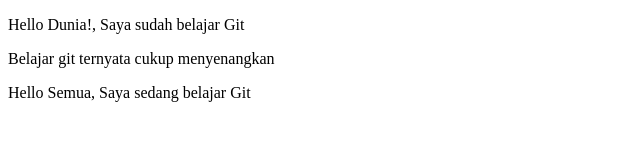
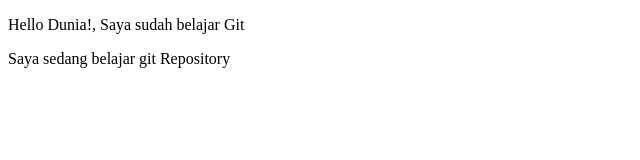
Before and after one commit to emaliapm/belajar-git, a plain HTML site: page index.html in a window 1280 px wide. Shown: the whole page, without its empty margins (0-640 px from the left). Drawn offline with Linux system fonts and the light colour scheme.

Commit message:
Mengubah Judul dan Text di Body

```diff
--- a/index.html
+++ b/index.html
@@ -2,11 +2,10 @@
 <html>
     <head>
         <meta charset="utf-8">
-        <title>Belajar Git - Project 02</title>
+        <title>Belajar Git - Remote Repository</title>
     </head>
     <body>
         <p>Hello Dunia!, Saya sudah belajar Git</p>
-        <p>Belajar git ternyata cukup menyenangkan</p>
-        <p>Hello Semua, Saya sedang belajar Git</p>
+        <p>Saya sedang belajar git Repository</p>
     </body>
 </html>
```
